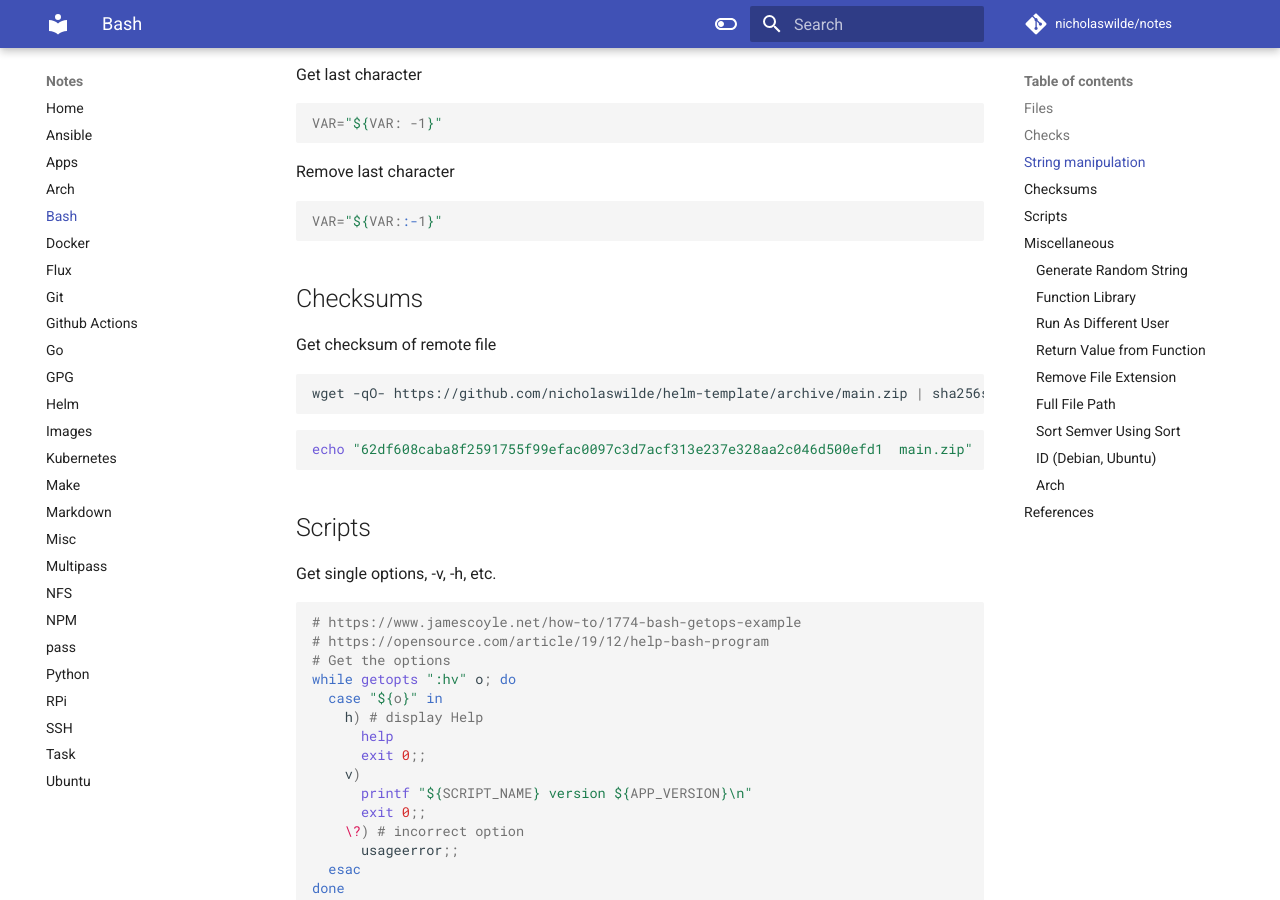
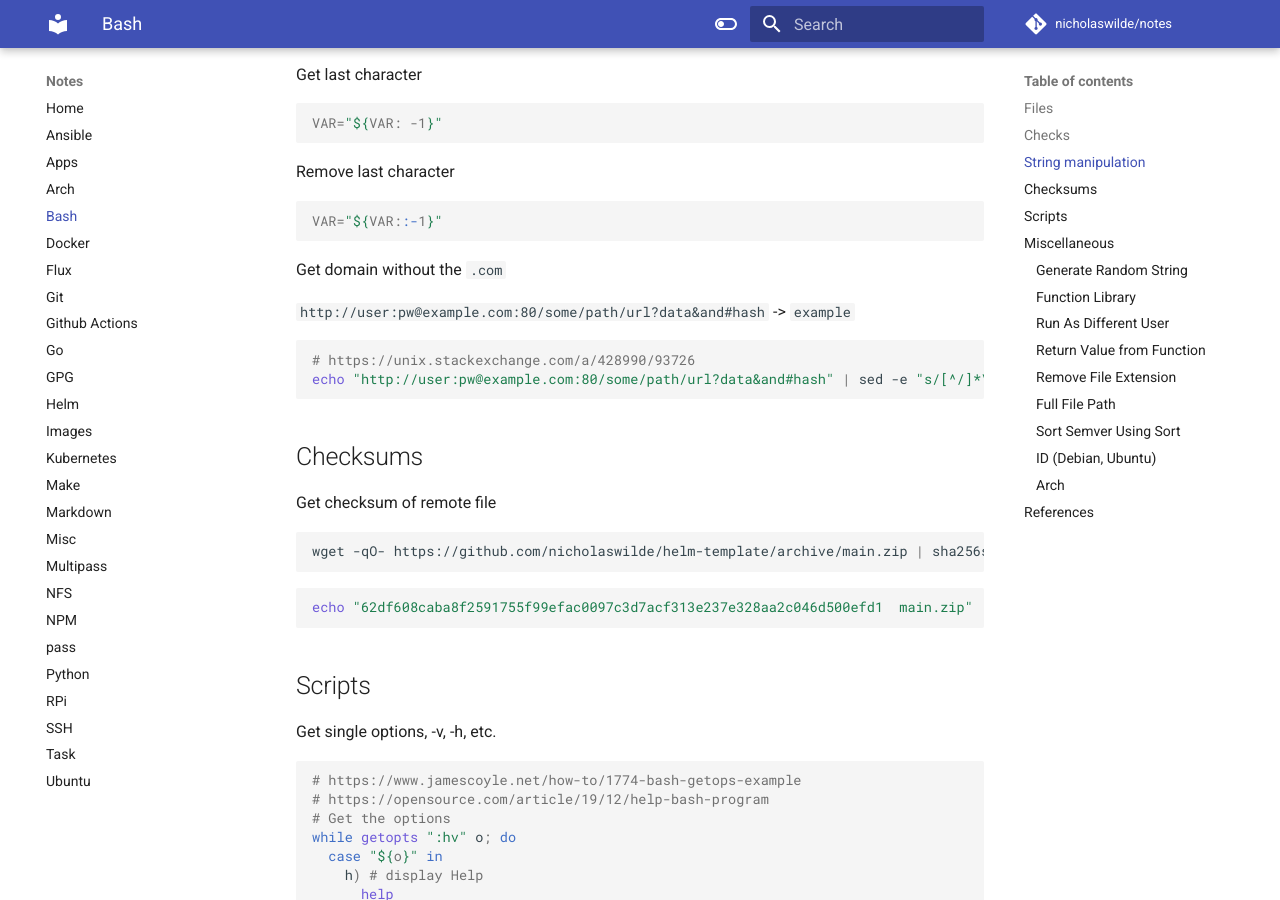
Before and after one commit to nicholaswilde/notes, an MkDocs documentation site: the page built from docs/bash.md, in a window 1280 px wide and 900 px high, scrolled down 1959 px. Built offline with MkDocs 1.6.1 and Material for MkDocs 9.7.7, drawn with Linux system fonts in a browser that asks for light colours; comment, search, counter and statistics services are not loaded.

Commit message:
Added get domain
Signed-off-by: Nicholas Wilde <ncwilde43@gmail.com>

````diff
--- a/docs/bash.md
+++ b/docs/bash.md
@@ -111,6 +111,15 @@ Remove last character
 
 ```bash
 VAR="${VAR::-1}"
+```
+
+Get domain without the `.com`
+
+`http://user:pw@example.com:80/some/path/url?data&and#hash` -> `example`
+
+```shell
+# https://unix.stackexchange.com/a/428990/93726
+echo "http://user:pw@example.com:80/some/path/url?data&and#hash" | sed -e "s/[^/]*\/\/\([^@]*@\)\?\([^:/]*\).*/\2/" | sed "s/^www\.//" | cut -f 1 -d '.'
 ```
 
 ## Checksums
````
